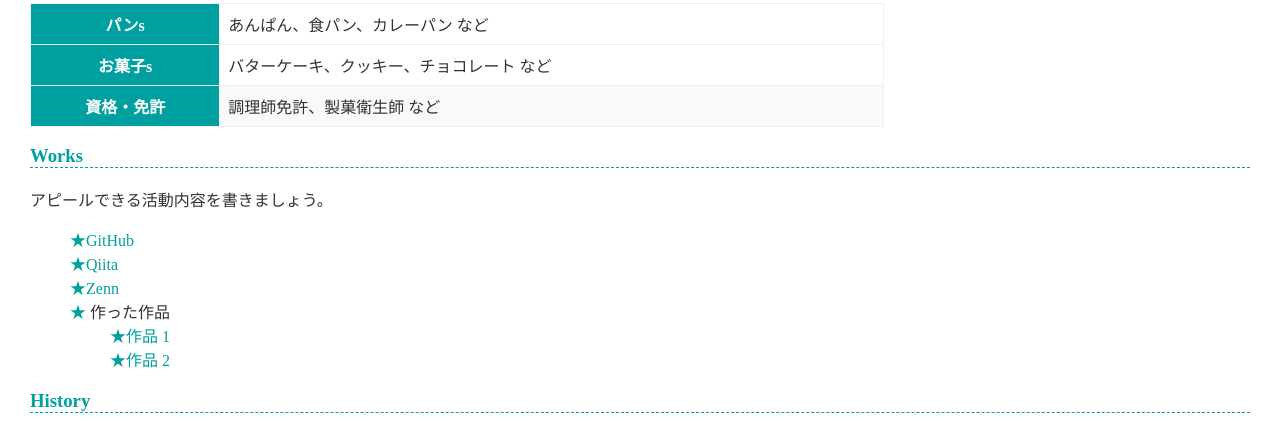
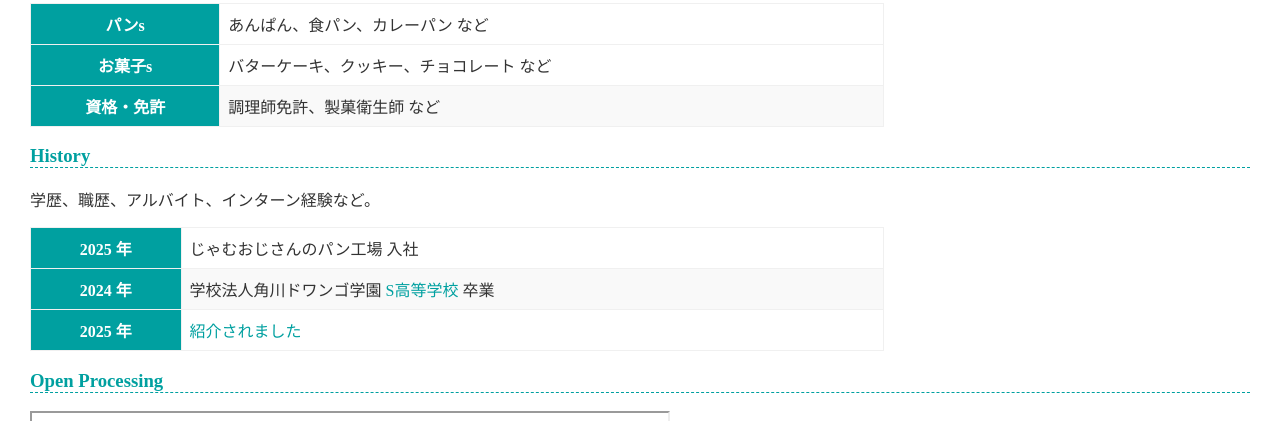
Before and after one commit to batakoweb/batakoweb.github.io, a plain HTML site: page index.html in a window 1280 px wide. Shown: the part 913-1334 px from the top of the page. Drawn offline with Linux system fonts and the light colour scheme; grey boxes are pictures that could not be loaded.

Commit message:
Update index.html

```diff
--- a/index.html
+++ b/index.html
@@ -1,7 +1,7 @@
 <!DOCTYPE html>
 <html lang="ja">
   <head>
-    <meta charset="utf-8">
+    <meta chttps://github.com/batakoweb/batakoweb.github.io/tree/mainharset="utf-8">
     <meta name="viewport" content="width=device-width, initial-scale=1">
   　<link href="style.css" rel="stylesheet">
     <title>ばた子のポートフォリオ</title>
@@ -38,21 +38,6 @@
       </tr>
     </table>
 
-    <h3>Works</h3>
-    <p>アピールできる活動内容を書きましょう。</p>
-    <ul>
-      <li><a href="https://github.com/">GitHub</a></li>
-      <li><a href="https://qiita.com/">Qiita</a></li>
-      <li><a href="https://zenn.dev/">Zenn</a></li>
-      <li>
-        作った作品
-        <ul>
-          <li><a href="https://example.com/">作品 1</a></li>
-          <li><a href="https://example.com/">作品 2</a></li>
-        </ul>
-      </li>
-    </ul>
-
     <h3>History</h3>
     <p>学歴、職歴、アルバイト、インターン経験など。</p>
     <table>
@@ -70,6 +55,6 @@
       </tr>
     </table>
     <h3>Open Processing</h3>
-    <iframe src="https://openprocessing.org/sketch/2791782/embed/" width="400" height="400"></iframe>
+    <iframe src="https://openprocessing.org/sketch/2791782/embed/" width="640" height="640"></iframe>
   </body>
 </html>
```
